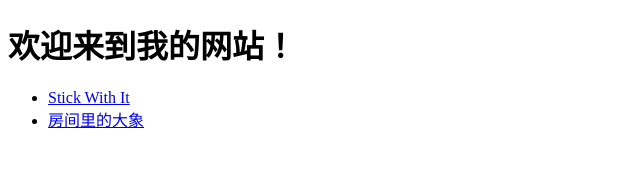
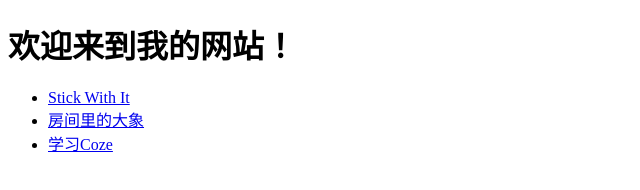
Before and after one commit to andygxj-create/my-htmls, a plain HTML site: page index.html in a window 1280 px wide. Shown: the whole page, without its empty margins (0-640 px from the left). Drawn offline with Linux system fonts and the light colour scheme.

Commit message:
Update index.html

```diff
--- a/index.html
+++ b/index.html
@@ -13,6 +13,8 @@
 
             <li><a href="elephant.html">房间里的大象</a></li>
 
+            <li><a href="coze_learning.html">学习Coze</a></li>
+
         </ul>
     </nav>
 </body>
```
